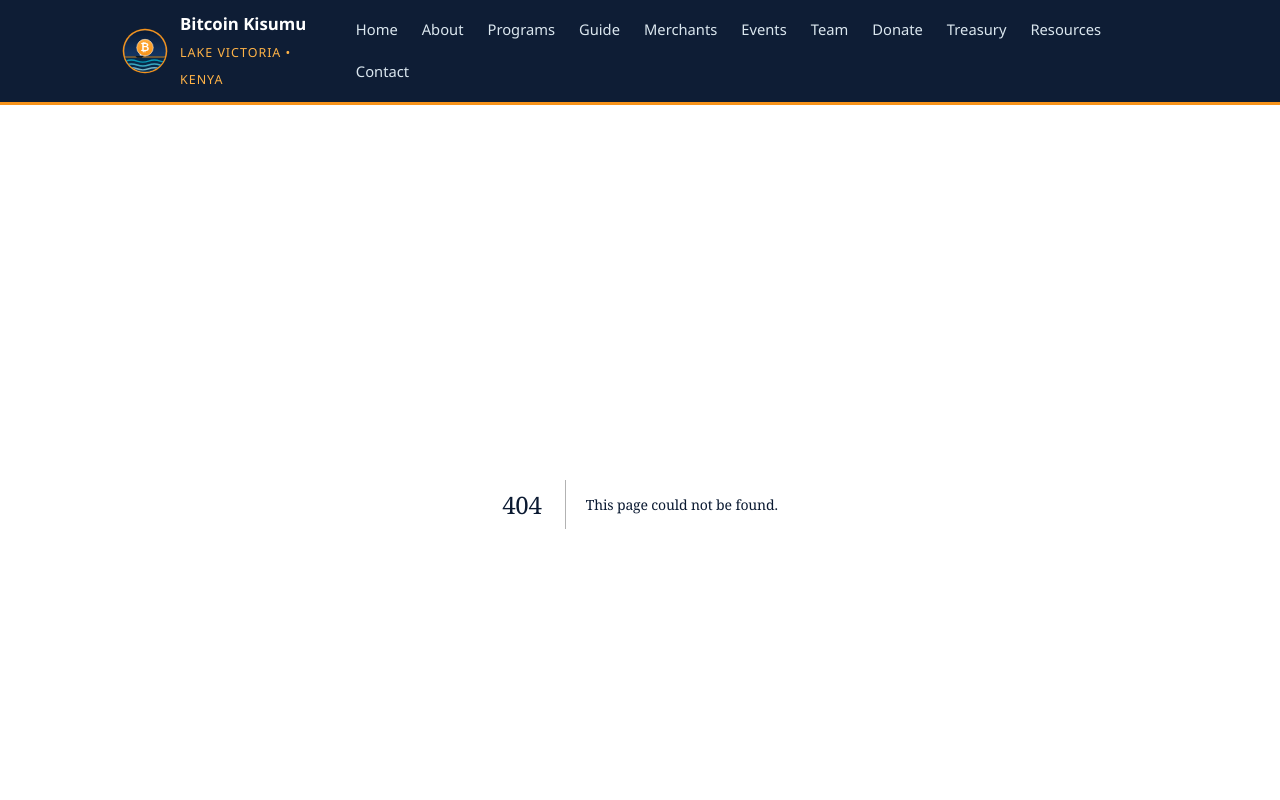
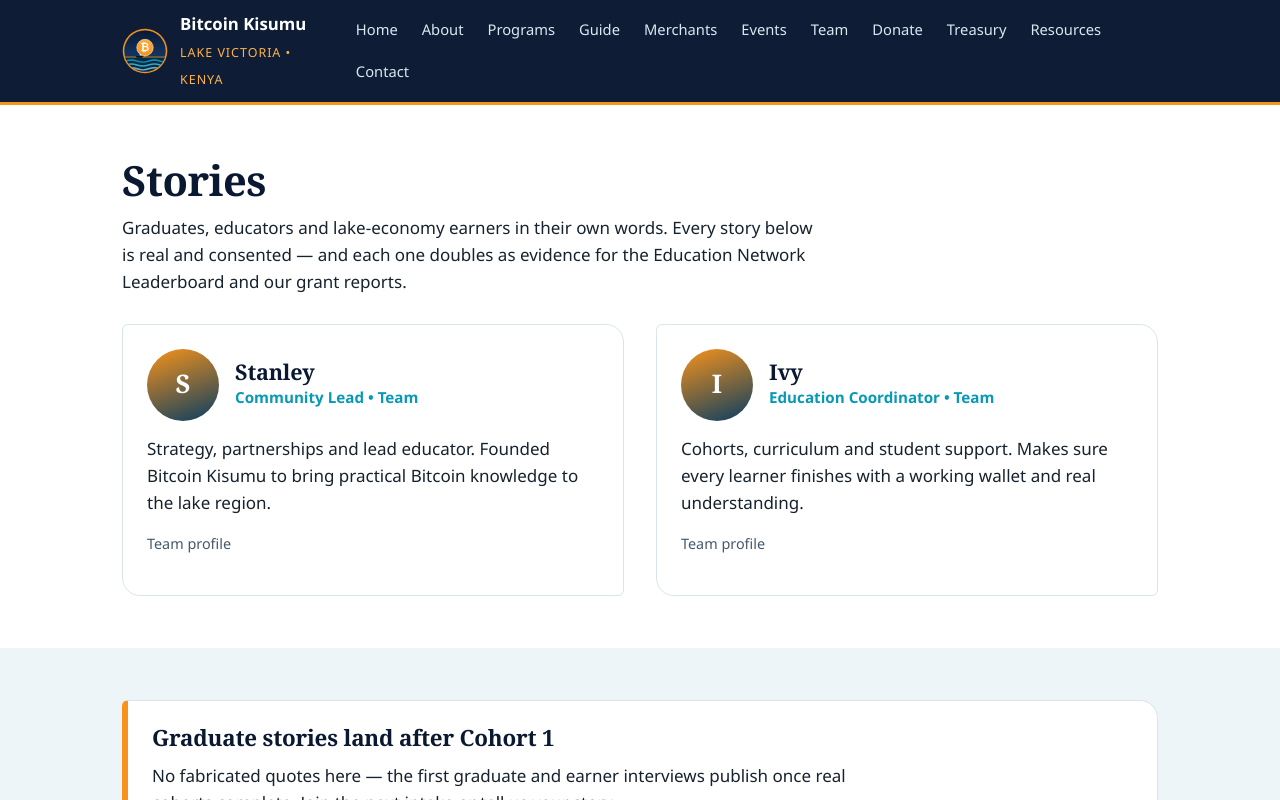
Before and after one commit to altradits/bitcoin-kisumu, a Next.js app: page /stories in a window 1280 px wide. Before the commit this address had no page. Shown: the top 800 px of the page. Built offline with nearby package versions, Linux system fonts and the light colour scheme.

Commit message:
ui: add stories page with interview template
Data-driven stories from team copy (zero fabricated quotes), pre-Cohort-1 empty state with CTAs, interview template, linked from programs/treasury/footer/sitemap. Closes #34.

```diff
--- a/app/layout.js
+++ b/app/layout.js
@@ -60,6 +60,7 @@ export default function RootLayout({ children }) {
                   <li><a href="/events">Events &amp; RSVP</a></li>
                   <li><a href="/team">Team</a></li>
                   <li><a href="/donate">Donate</a></li>
+                  <li><a href="/stories">Stories</a></li>
                 </ul>
               </div>
               <div>
--- /dev/null
+++ b/app/lib/stories.js
@@ -0,0 +1,30 @@
+// Graduate, educator and livelihood stories for /stories.
+// Add entries as cohorts graduate and the pilot pays earners —
+// no page edits needed.
+//
+// Honesty rule: entries with kind 'story' carry real quotes collected with
+// the interview template (content/story-template.md). Entries with kind
+// 'profile' reprint already-published team copy and are labelled as such.
+// Never invent a quote.
+//
+// Entry schema:
+//   { name, role, cohort, photo, kind: 'profile' | 'story', text }
+
+export const stories = [
+  {
+    name: 'Stanley',
+    role: 'Community Lead',
+    cohort: 'Team',
+    photo: '',
+    kind: 'profile',
+    text: 'Strategy, partnerships and lead educator. Founded Bitcoin Kisumu to bring practical Bitcoin knowledge to the lake region.'
+  },
+  {
+    name: 'Ivy',
+    role: 'Education Coordinator',
+    cohort: 'Team',
+    photo: '',
+    kind: 'profile',
+    text: 'Cohorts, curriculum and student support. Makes sure every learner finishes with a working wallet and real understanding.'
+  }
+];
--- a/app/programs/page.js
+++ b/app/programs/page.js
@@ -56,6 +56,7 @@ export default function Programs() {
             <Link className="btn btn-dark" href="/guide">The playbook</Link>
             <Link className="btn btn-dark" href="/merchants">Merchant directory</Link>
             <Link className="btn btn-dark" href="/treasury">Treasury &amp; audit</Link>
+            <Link className="btn btn-dark" href="/stories">Stories</Link>
           </div>
         </div>
       </div>
--- a/app/sitemap.js
+++ b/app/sitemap.js
@@ -12,6 +12,7 @@ const ROUTES = [
   '/treasury',
   '/resources',
   '/executive-summary',
+  '/stories',
   '/contact'
 ];
 
--- /dev/null
+++ b/app/stories/page.js
@@ -0,0 +1,74 @@
+import Link from 'next/link';
+import { stories } from '../lib/stories';
+
+export const metadata = {
+  title: 'Stories | Bitcoin Kisumu',
+  description: 'Graduates, educators and Lake Victoria earners in their own words. Proof that free Bitcoin education turns into livelihoods.'
+};
+
+function Avatar({ name }) {
+  return (
+    <div
+      aria-hidden="true"
+      style={{
+        width: 72, height: 72, flexShrink: 0, borderRadius: '50%',
+        background: 'linear-gradient(160deg, #f7931a, #0a3d62)',
+        display: 'flex', alignItems: 'center', justifyContent: 'center',
+        color: '#fff', fontWeight: 900, fontSize: '1.6rem', fontFamily: 'Georgia, serif'
+      }}
+    >
+      {name.charAt(0)}
+    </div>
+  );
+}
+
+export default function Stories() {
+  return (
+    <>
+      <section className="section">
+        <div className="wrap">
+          <h1>Stories</h1>
+          <p style={{ maxWidth: '44rem' }}>
+            Graduates, educators and lake-economy earners in their own words.
+            Every story below is real and consented — and each one doubles as
+            evidence for the Education Network Leaderboard and our grant reports.
+          </p>
+          <div className="split" style={{ marginTop: 28 }}>
+            {stories.map((s) => (
+              <article key={s.name} className="card">
+                <div style={{ display: 'flex', gap: 16, alignItems: 'center' }}>
+                  <Avatar name={s.name} />
+                  <div>
+                    <h2 style={{ fontSize: '1.35rem', margin: 0 }}>{s.name}</h2>
+                    <p style={{ color: 'var(--teal)', fontWeight: 700, margin: 0, fontSize: '0.95rem' }}>
+                      {s.role} • {s.cohort}
+                    </p>
+                  </div>
+                </div>
+                <p style={{ marginTop: 14 }}>{s.kind === 'story' ? `“${s.text}”` : s.text}</p>
+                <p className="form-note">{s.kind === 'story' ? 'Graduate story' : 'Team profile'}</p>
+              </article>
+            ))}
+          </div>
+        </div>
+      </section>
+
+      <section className="section section-wash">
+        <div className="wrap">
+          <div className="card" style={{ borderLeft: '6px solid var(--orange)' }}>
+            <h2 style={{ fontSize: '1.4rem' }}>Graduate stories land after Cohort 1</h2>
+            <p style={{ maxWidth: '44rem' }}>
+              No fabricated quotes here — the first graduate and earner interviews
+              publish once real cohorts complete. Join the next intake or tell us
+              your story.
+            </p>
+            <div className="hero-actions">
+              <Link className="btn btn-primary" href="/events">Join Cohort 1</Link>
+              <Link className="btn btn-dark" href="/contact">Share your story</Link>
+            </div>
+          </div>
+        </div>
+      </section>
+    </>
+  );
+}
--- a/app/treasury/page.js
+++ b/app/treasury/page.js
@@ -84,6 +84,7 @@ export default function Treasury() {
           <div className="hero-actions" style={{ marginTop: 24 }}>
             <Link className="btn btn-primary" href="/donate">Fund the buckets</Link>
             <Link className="btn btn-dark" href="/guide">Read the playbook</Link>
+            <Link className="btn btn-dark" href="/stories">Impact in their words</Link>
           </div>
         </div>
       </section>
```
Also changed, not shown: content/story-template.md (added, +28 -0 lines).
